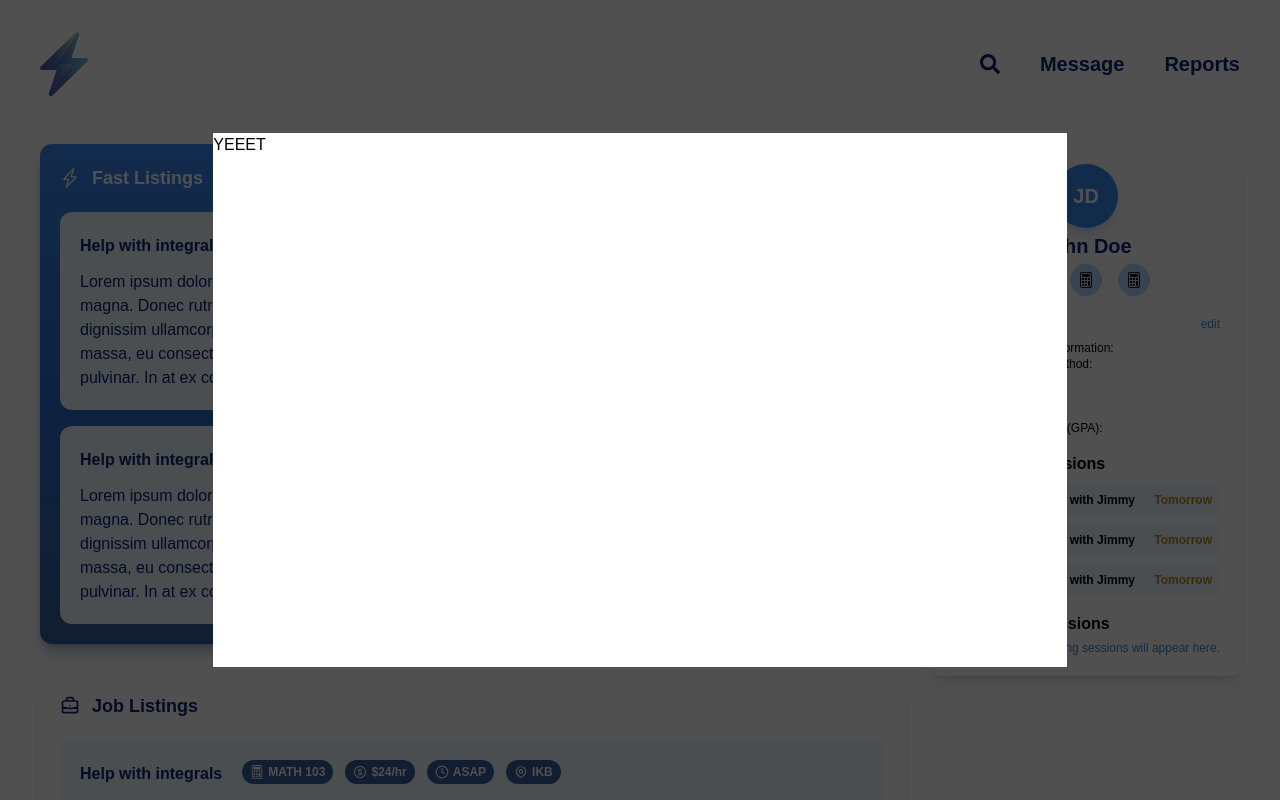
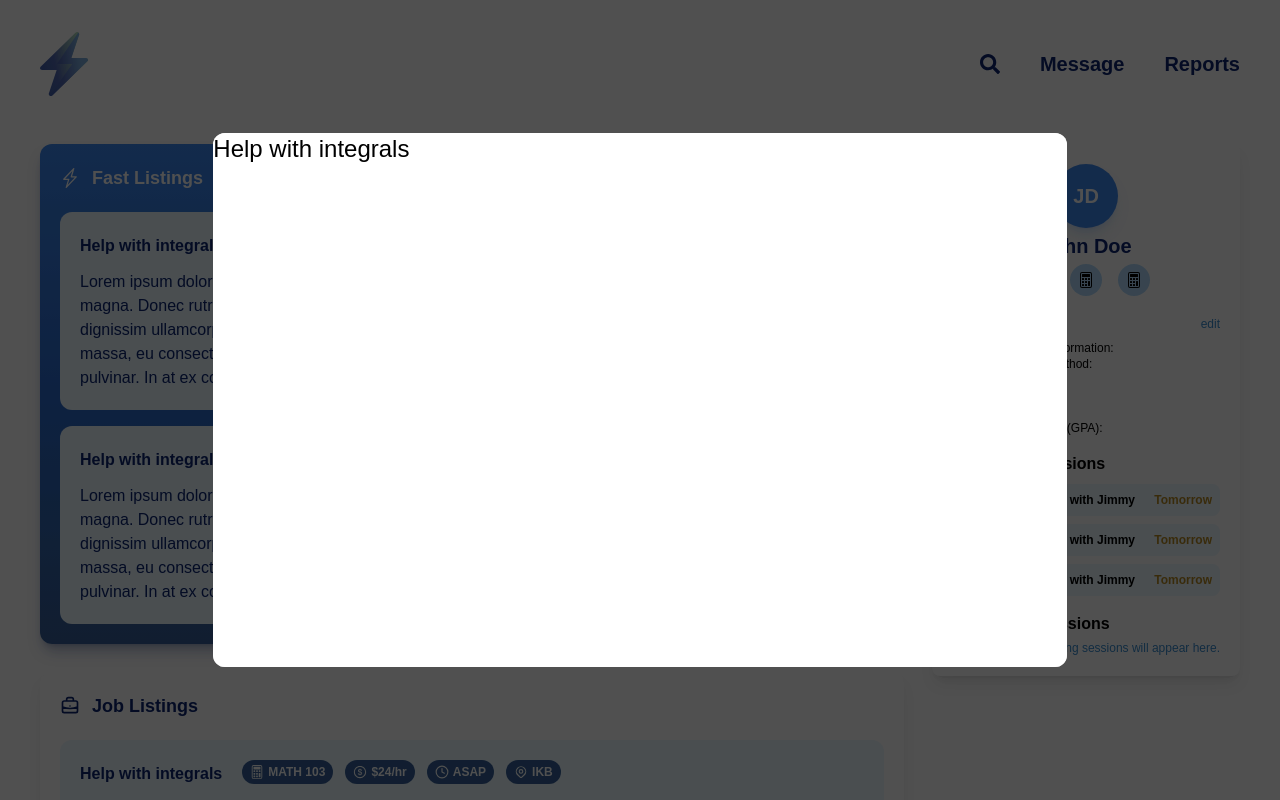
Before and after one commit to JoeDaBu/Flash, a React (Create React App) app: page / in a window 1280 px wide. Both pictures are taken after a click on the element 472 px from the left and 310 px from the top of the page. Shown: the top 800 px of the page. Built offline with nearby package versions, Linux system fonts and the light colour scheme.

Commit message:
modal edits

```diff
--- a/src/components/Cell.js
+++ b/src/components/Cell.js
@@ -1,26 +1,19 @@
-import React, { useState } from 'react';
+import React from 'react';
 import { Tags } from '../components/Tags';
 import { useModalStore } from '../utils';
 import { Modal } from './Modal';
 
 export const Cell = () => {
-  // const [showModal, setShowModal] = useState(true);
   const modalState = useModalStore((state) => state.showModal);
   const changeState = useModalStore((state) => state.toggleModal);
 
-  const openModal = () => {
-    changeState();
-    console.log(modalState);
-  };
   return (
     <>
       {modalState ? <Modal /> : null}
-      <div onClick={openModal}>
-        <div className="flex-col bg-primary-100 w-full rounded-xl pb-5">
+      <div onClick={changeState}>
+        <div className="flex-col bg-primary-100 w-full rounded-xl pb-5 hover:scale-[1.01] transition-all cursor-pointer">
           <div className="m-5 mb-3 inline-flex text-primary-900">
-            <p>
-              <b>Help with integrals</b>
-            </p>
+            <p className="font-bold">Help with integrals</p>
           </div>
           <div className="my-5 mb-3 inline-flex gap-3">
             <Tags isCourse={true} label="MATH 103" />
--- a/src/components/Modal.js
+++ b/src/components/Modal.js
@@ -2,15 +2,17 @@ import React from 'react';
 import { useModalStore } from '../utils';
 
 export const Modal = () => {
-  const modalState = useModalStore((state) => state.showModal);
   const changeState = useModalStore((state) => state.toggleModal);
 
   const exitModal = () => {
     changeState();
   };
+
   return (
     <div className="justify-center items-center flex overflow-x-hidden overflow-y-auto fixed inset-0 z-50">
-      <div className="z-50 bg-white w-2/3 h-2/3">YEEET</div>
+      <div className="z-50 bg-white w-2/3 h-2/3 rounded-xl">
+        <p className="text-2xl">Help with integrals</p>
+      </div>
       <div
         className="w-screen h-screen bg-[#00000035] fixed inset-0 z-40 "
         onClick={exitModal}
```
